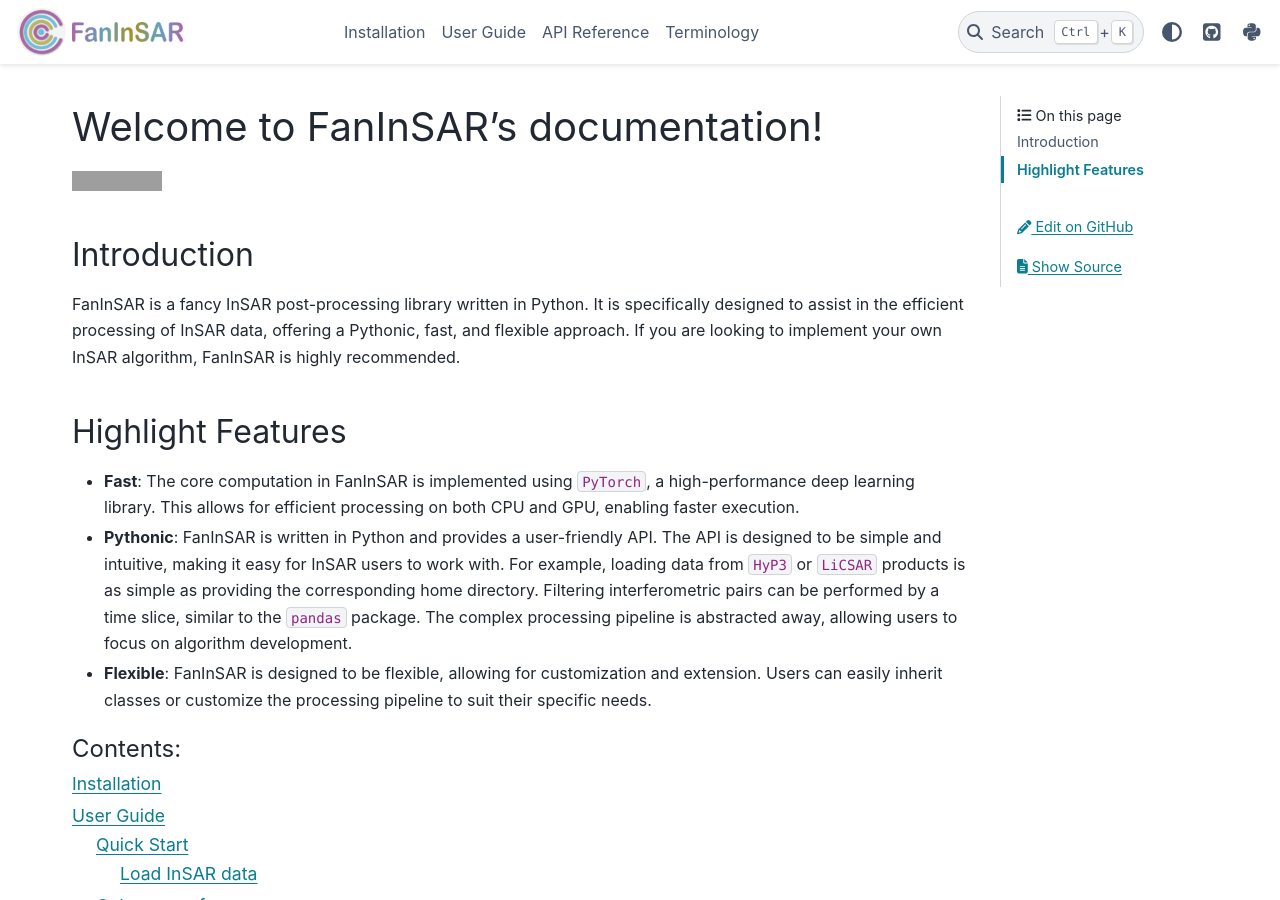
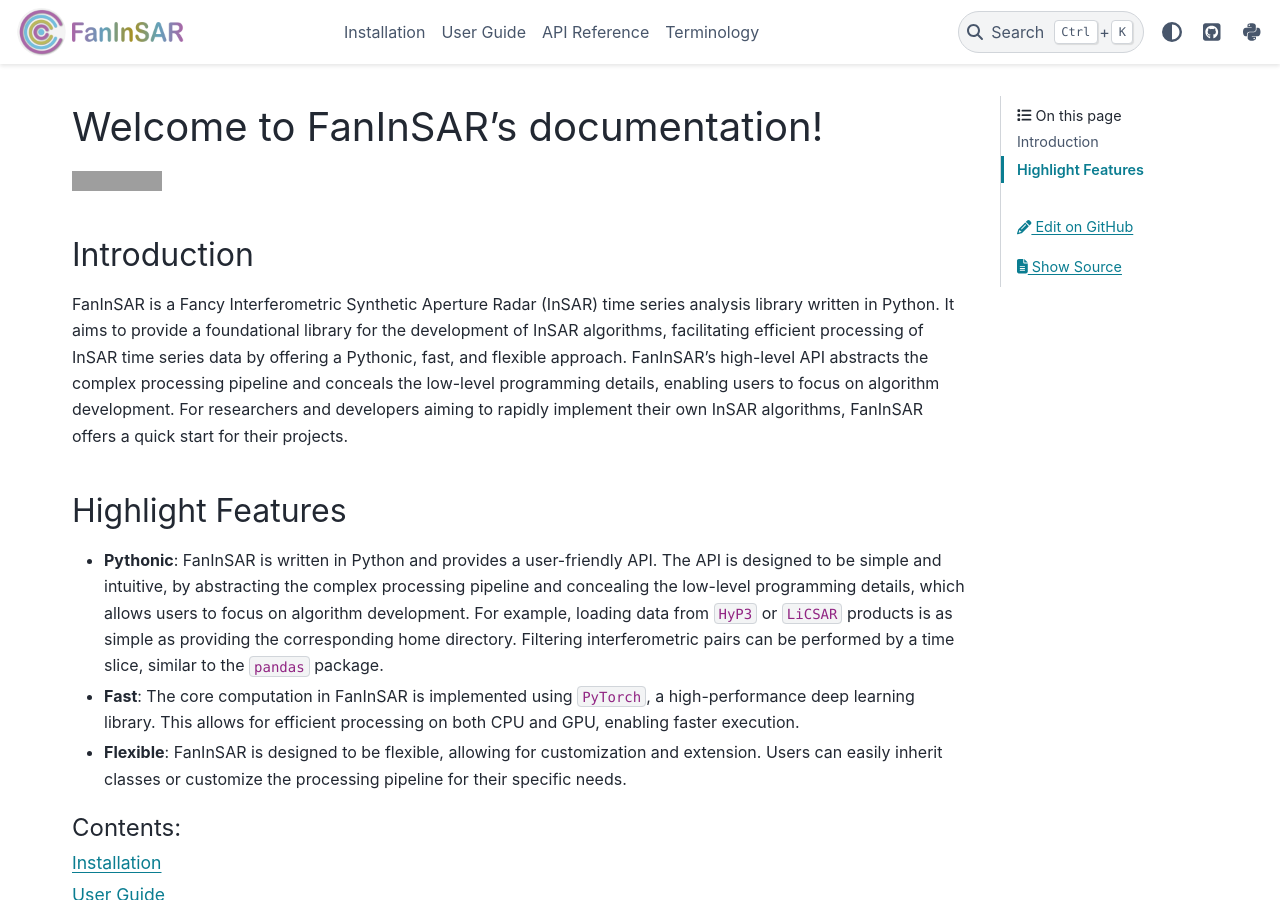
Before and after one commit to Fanchengyan/FanInSAR, a Sphinx documentation site: the page built from docs/source/index.rst, in a window 1280 px wide and 900 px high. Built offline with Sphinx 7.4.7 and the PyData theme 0.15.4, drawn with Linux system fonts in a browser that asks for light colours; grey boxes are pictures that could not be loaded.

```diff
--- a/docs/source/index.rst
+++ b/docs/source/index.rst
@@ -8,15 +8,16 @@ Welcome to FanInSAR's documentation!
 
 Introduction
 ------------
-FanInSAR is a fancy InSAR post-processing library written in Python. It is specifically designed to assist in the efficient processing of InSAR data, offering a Pythonic, fast, and flexible approach. If you are looking to implement your own InSAR algorithm, FanInSAR is highly recommended.
+
+FanInSAR is a Fancy Interferometric Synthetic Aperture Radar (InSAR) time series analysis library written in Python. It aims to provide a foundational library for the development of InSAR algorithms, facilitating efficient processing of InSAR time series data by offering a Pythonic, fast, and flexible approach. FanInSAR’s high-level API abstracts the complex processing pipeline and conceals the low-level programming details, enabling users to focus on algorithm development. For researchers and developers aiming to rapidly implement their own InSAR algorithms, FanInSAR offers a quick start for their projects.
+
 
 Highlight Features
 ------------------
 
+- **Pythonic**: FanInSAR is written in Python and provides a user-friendly API. The API is designed to be simple and intuitive, by abstracting the complex processing pipeline and concealing the low-level programming details, which allows users to focus on algorithm development. For example, loading data from ``HyP3`` or ``LiCSAR`` products is as simple as providing the corresponding home directory. Filtering interferometric pairs can be performed by a time slice, similar to the ``pandas`` package.
 - **Fast**: The core computation in FanInSAR is implemented using ``PyTorch``, a high-performance deep learning library. This allows for efficient processing on both CPU and GPU, enabling faster execution.
-- **Pythonic**: FanInSAR is written in Python and provides a user-friendly API. The API is designed to be simple and intuitive, making it easy for InSAR users to work with. For example, loading data from ``HyP3`` or ``LiCSAR`` products is as simple as providing the corresponding home directory. Filtering interferometric pairs can be performed by a time slice, similar to the ``pandas`` package. The complex processing pipeline is abstracted away, allowing users to focus on algorithm development.
-- **Flexible**: FanInSAR is designed to be flexible, allowing for customization and extension. Users can easily inherit classes or customize the processing pipeline to suit their specific needs.
-
+- **Flexible**: FanInSAR is designed to be flexible, allowing for customization and extension. Users can easily inherit classes or customize the processing pipeline for their specific needs.
 
 .. toctree::
    :maxdepth: 3
```
Also changed, not shown: README.md (+4 -3 lines).
